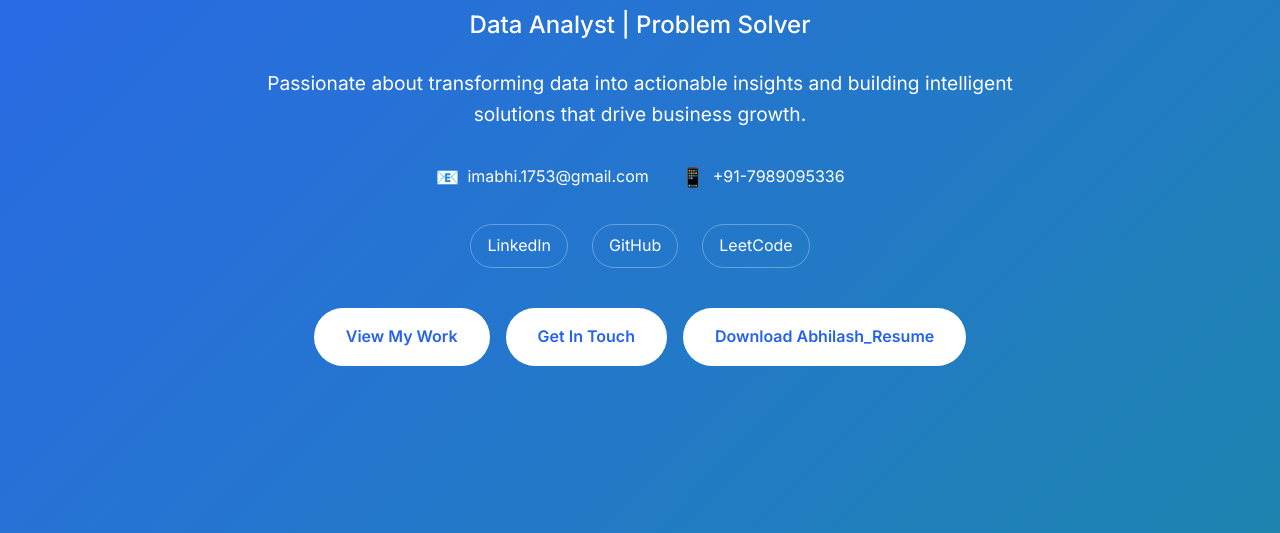
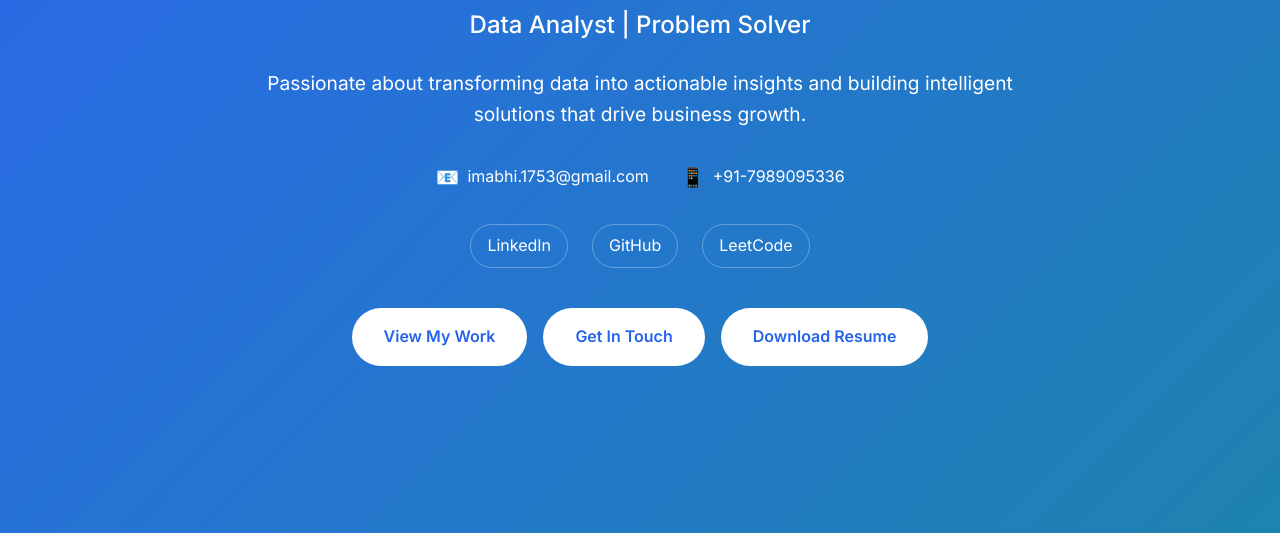
Before and after one commit to ABHILASHGANGOJIPETA/my-portfolio, a plain HTML site: page index.html in a window 1280 px wide. Shown: the part 267-800 px from the top of the page. Drawn offline with Linux system fonts and the light colour scheme; a script that the page names is missing.

Commit message:
update resume

```diff
--- a/index.html
+++ b/index.html
@@ -79,7 +79,7 @@
                 <div class="hero-cta">
                     <a href="#projects" class="cta-button">View My Work</a>
                     <a href="#contact" class="cta-button">Get In Touch</a>
-                    <a href="Abhilash_resume.pdf" class="cta-button" download>Download Abhilash_Resume</a>
+                    <a href="Resume_Abhilash.pdf" class="cta-button" download>Download Resume</a>
                 </div>
             </div>
         </div>
```
Also changed, not shown: 2 other files.
